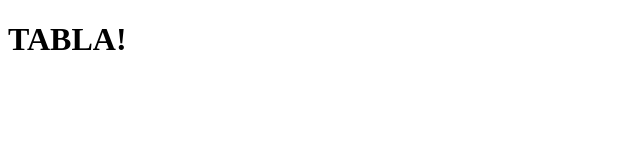
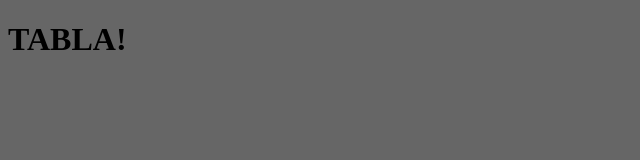
Before and after one commit to zothynine/tabla, a plain HTML site: page www/index.html in a window 1280 px wide. Shown: the whole page, without its empty margins (0-640 px from the left). Drawn offline with Linux system fonts and the light colour scheme.

Commit message:
Experimental phase started

```diff
--- /dev/null
+++ b/www/css/styles.css
@@ -0,0 +1,3 @@
+body {
+    background: #666;
+}
--- a/www/index.html
+++ b/www/index.html
@@ -3,8 +3,10 @@
 <head>
   <meta charset="UTF-8">
   <title>TABLA!</title>
+  <link rel="stylesheet" type="text/css" href="css/styles.css">
+  <script src="js/game.js"></script>
 </head>
 <body>
-  <h1>TABLA!</h1>
+    <div id="js_game-table" class="game-table"></div>
 </body>
 </html>
--- /dev/null
+++ b/www/js/game.js
@@ -0,0 +1,24 @@
+function TablaGame() {
+
+    this.initialize = function() {
+        this.insert();
+    }
+
+}
+var TGP = TablaGame.prototype;
+
+TGP.insert = function() {
+    document.getElementById('js_game-table').innerHTML = '<h1>TABLA!</h1>';
+};
+
+
+
+
+
+-function main() {
+
+    document.addEventListener('DOMContentLoaded', function()
+    {   var TG = new TablaGame();
+        TG.initialize();
+    }, false);
+}();
```
